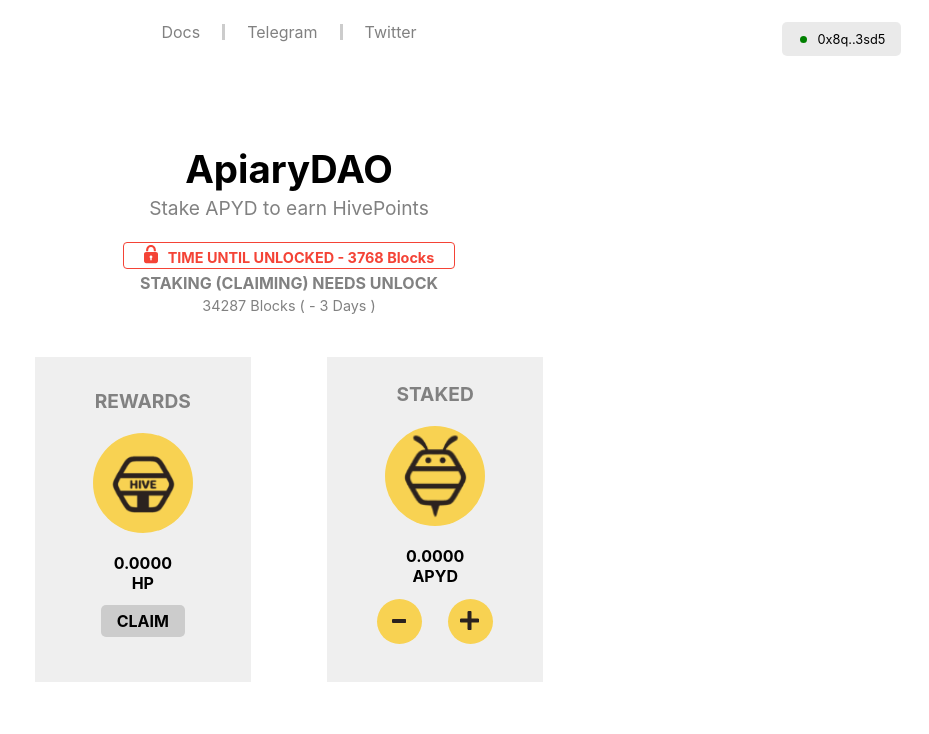
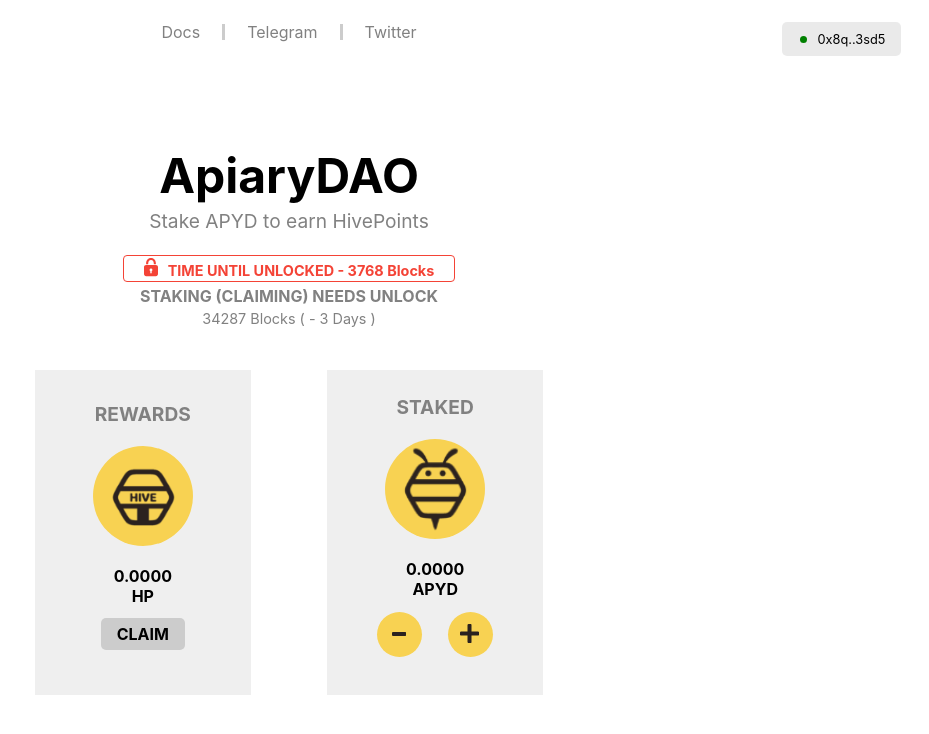
Before and after one commit to vishalbv/ApiaryDAO, a React (Create React App) app: page /page2 in a window 1280 px wide. Shown: the top 734 px of the page, without its empty margins (351-1280 px from the left). Built offline with nearby package versions, Linux system fonts and the light colour scheme.

Commit message:
no message

```diff
--- a/src/App.css
+++ b/src/App.css
@@ -45,7 +45,7 @@
 }
 
 .header {
-  font-size: 3vw;
+  font-size: 3em;
   font-weight: bold;
   margin-top: 100px !important;
 }
@@ -257,4 +257,11 @@ input:focus {
   .modalClass input {
     width: 50%;
   }
+  .input-modal {
+    background: #f0f0f0;
+    height: 10.5vw;
+    outline: none;
+    border-radius: 5px;
+    margin-top: 10px;
+  }
 }
```
